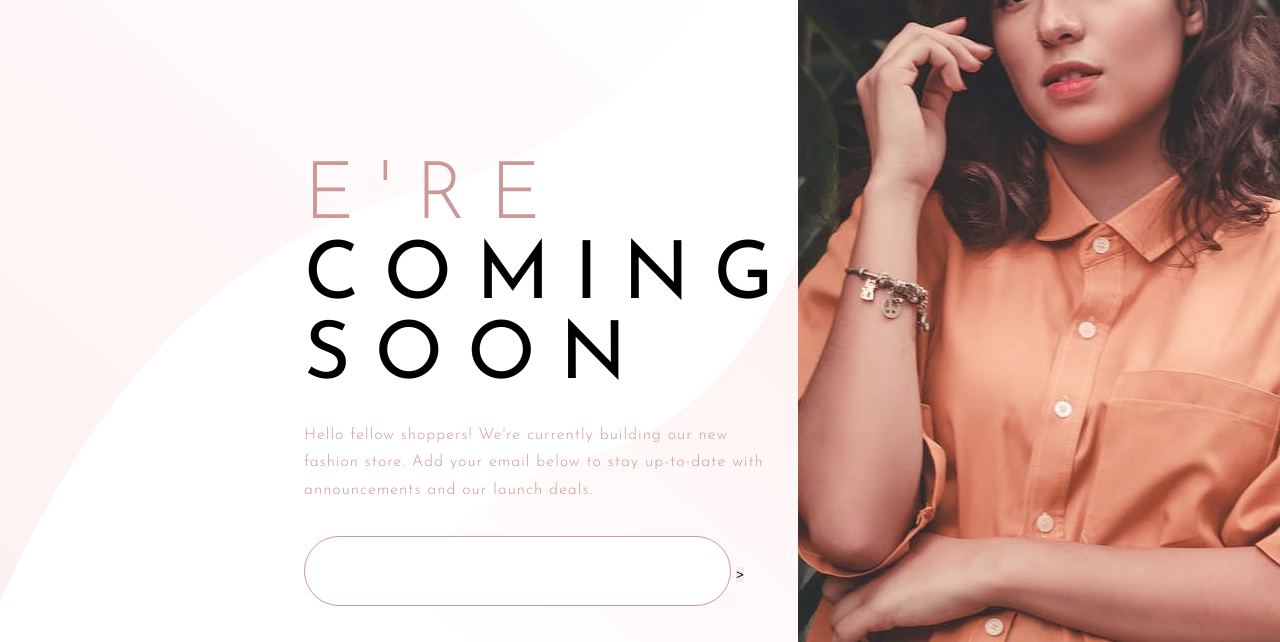
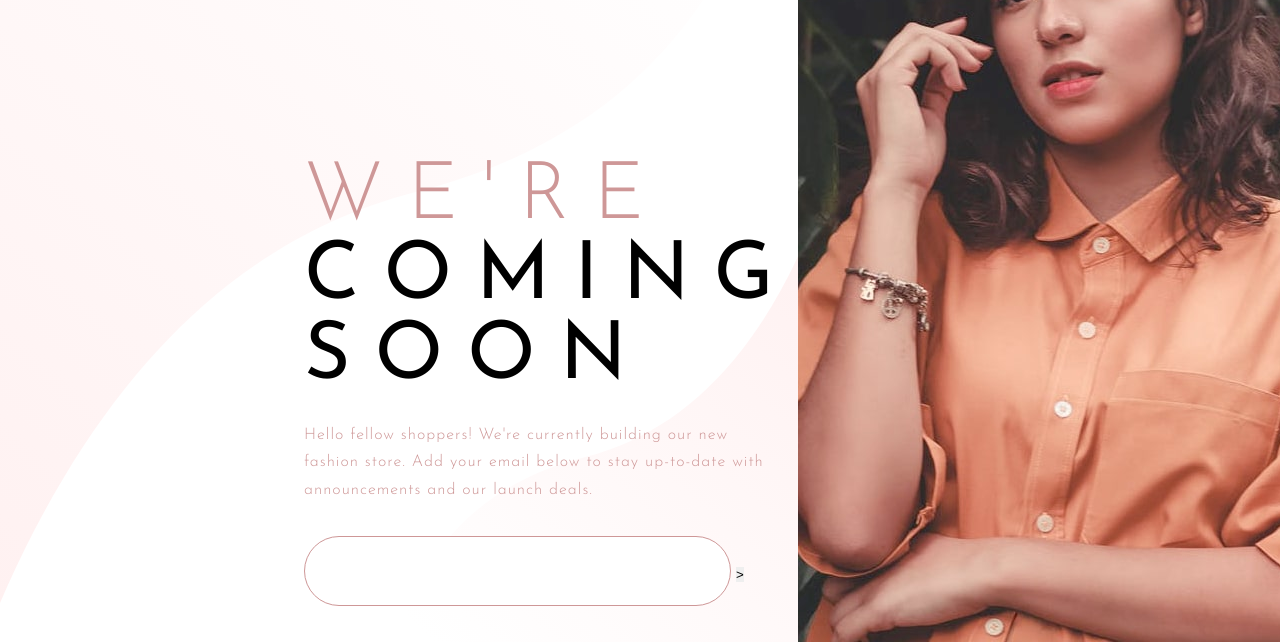
Before and after one commit to ApoloVisky/base-apparel-coming-soon-master, a plain HTML site: page index.html in a window 1280 px wide. Shown: the part 158-800 px from the top of the page. Drawn offline with Linux system fonts and the light colour scheme; files whose address does not match are found by name.

Commit message:
mudando os arquivos

```diff
--- a/index.html
+++ b/index.html
@@ -28,7 +28,7 @@
         <img class="logo" src="/images/logo.svg" alt="" />
         <div class="text">
           <p class="p1">
-            <span>E'RE</span> <br />
+            <span>WE'RE</span> <br />
 
             COMING <br />
             SOON
```
